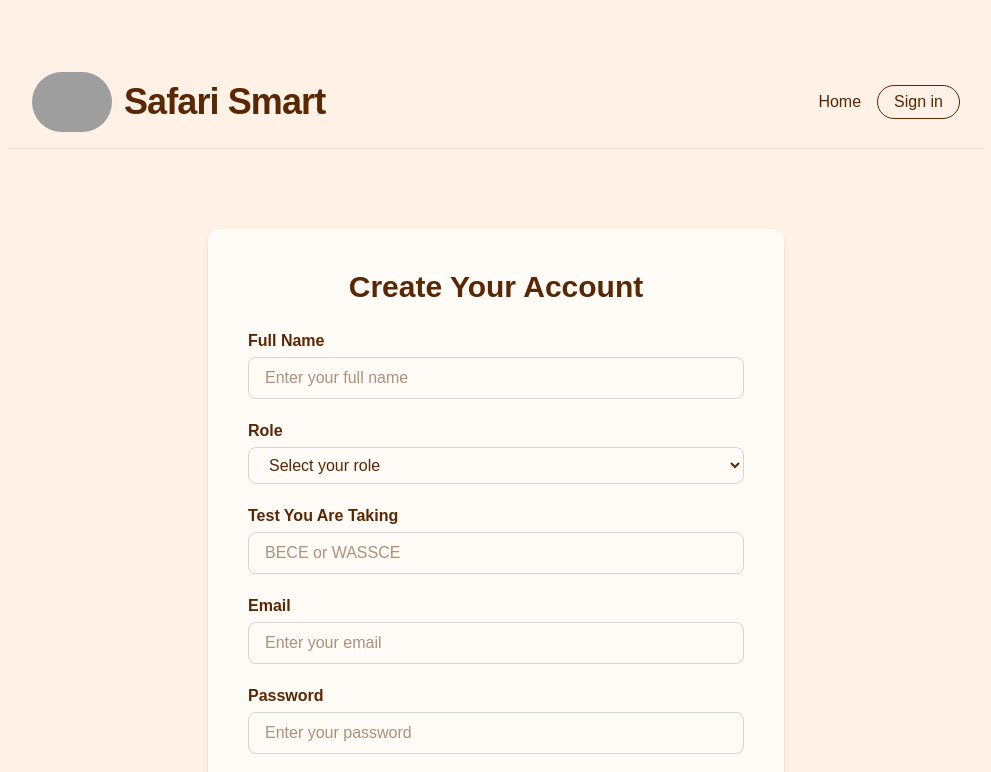
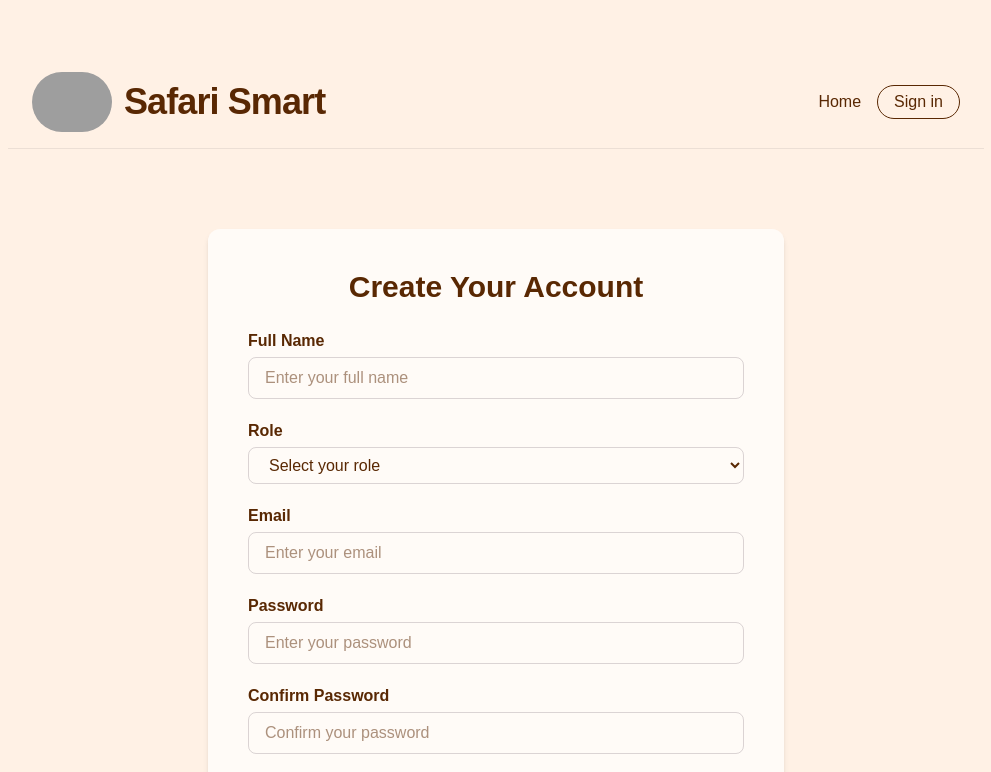
Before and after one commit to loganpinel06/Safari-Smart, a Next.js app in the folder next-app/: page /signup in a window 1280 px wide. Shown: the top 772 px of the page, without its empty margins (144-1135 px from the left). Built offline with nearby package versions, Linux system fonts and the light colour scheme; grey boxes are pictures that could not be loaded.

Commit message:
Update page.tsx
Added parent role and conditional exam field for students

```diff
--- a/next-app/app/(public)/signup/page.tsx
+++ b/next-app/app/(public)/signup/page.tsx
@@ -1,6 +1,10 @@
+"use client";
 import Image from "next/image";
+import { useState } from "react";
 
 export default function Page() {
+  const [role, setRole] = useState("");
+
   return (
     <main className="min-h-screen bg-[#FFF1E5] text-[#592803] antialiased">
       <div className="max-w-5xl mx-auto px-6 py-12 space-y-20">
@@ -58,14 +62,18 @@
               <div className="flex flex-col">
                 <label className="font-semibold mb-1">Role</label>
                 <select
+                  value={role}
+                  onChange={(e) => setRole(e.target.value)}
                   className="px-4 py-2 rounded-lg border border-[#4B3A46]/20 focus:outline-none focus:ring-2 focus:ring-[#6AC700]"
                 >
                   <option value="">Select your role</option>
                   <option value="student">Student</option>
+                  <option value="parent">Parent</option>
                   <option value="teacher">Teacher</option>
                 </select>
               </div>
 
+              {role === "student" && (
               <div className="flex flex-col">
                 <label className="font-semibold mb-1">Test You Are Taking</label>
                 <input
@@ -74,6 +82,7 @@
                   className="px-4 py-2 rounded-lg border border-[#4B3A46]/20 focus:outline-none focus:ring-2 focus:ring-[#6AC700]"
                 />
               </div>
+              )}
 
               <div className="flex flex-col">
                 <label className="font-semibold mb-1">Email</label>
```
